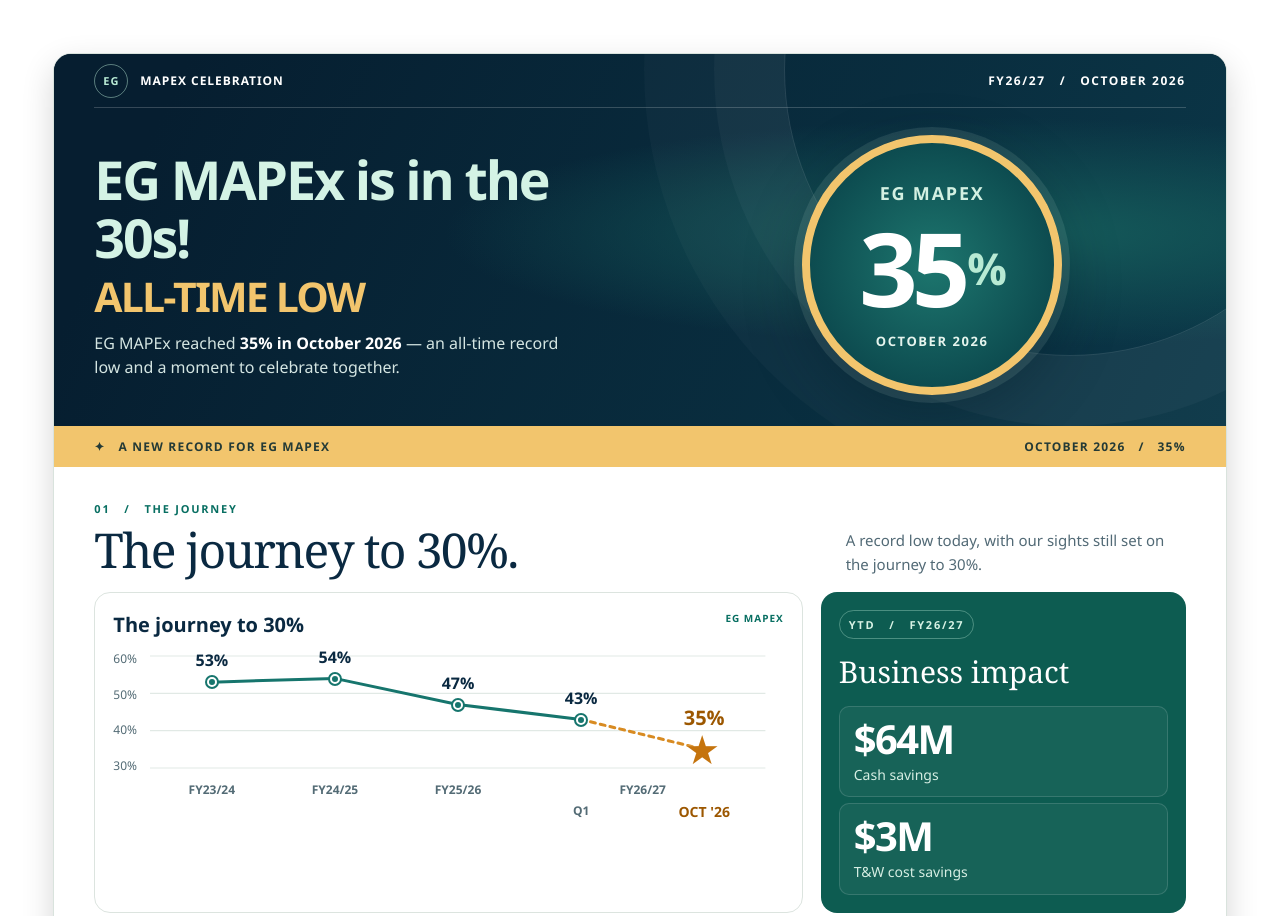
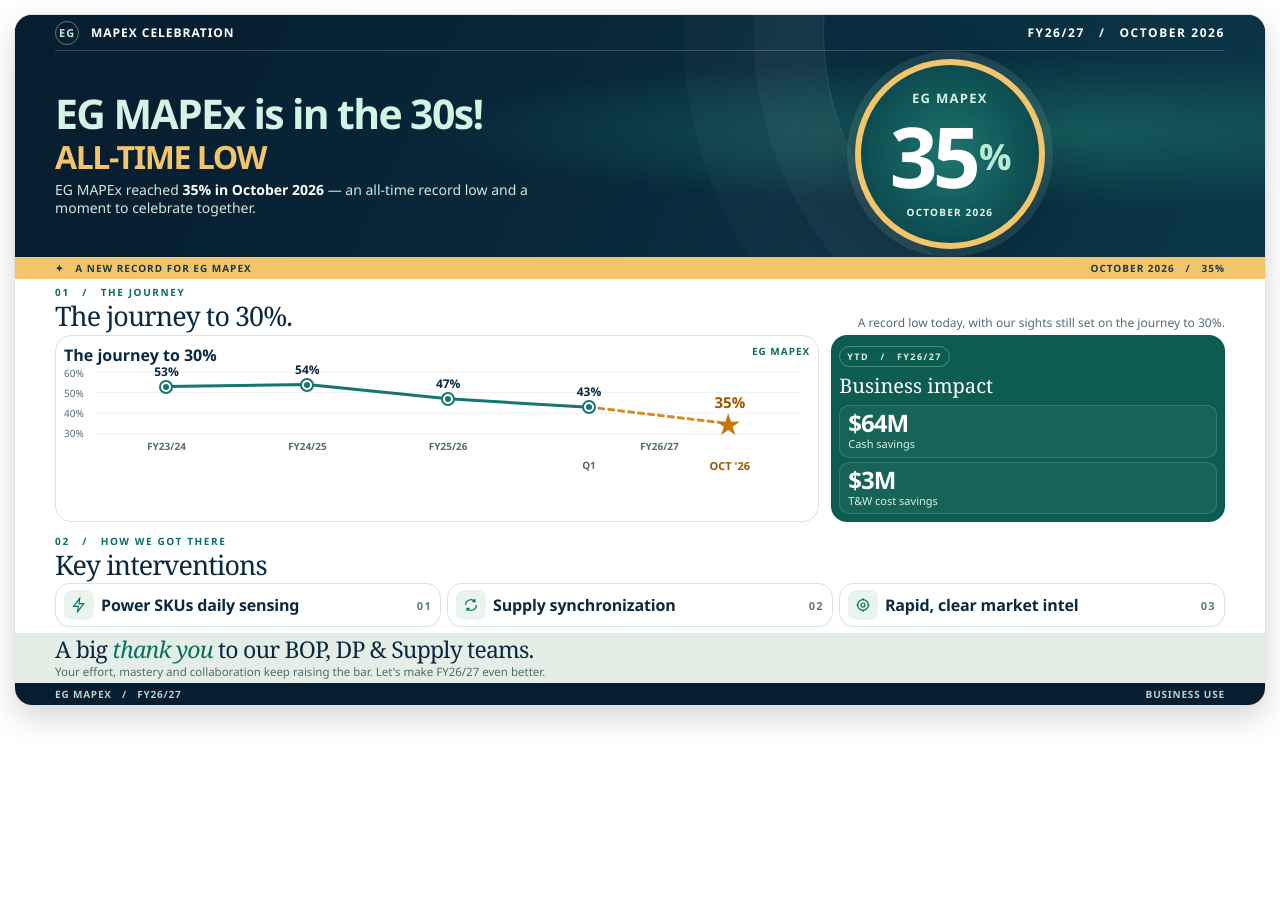
Before and after one commit to faridahelaly/eg-mapex-celebration, a plain HTML site: page index.html in a window 1280 px wide. Shown: the top 916 px of the page. After the commit the page ends 800 px from the top, so only its background shows below. Drawn offline with Linux system fonts and the light colour scheme.

Commit message:
Fit framed announcement in laptop viewport

```diff
--- a/index.html
+++ b/index.html
@@ -96,6 +96,49 @@ footer .wrap{display:flex;justify-content:space-between;gap:20px;padding:18px 0;
  .thanks{padding:22px 0}
 }
 @media(max-width:360px){.topbar-meta{max-width:115px}.chart-card{padding-right:14px;padding-left:14px}.periods{font-size:9px}.kpi strong{font-size:38px}}
+@media(min-width:1000px) and (max-height:1100px){
+ body{padding:max(clamp(8px,1.1vw,16px),calc(50vw - 720px))}
+ .topbar{min-height:36px}.brand-mark{width:24px;height:24px}
+ .hero-body{gap:12px;min-height:0;padding:8px 0}
+ h1{margin-bottom:8px;font-size:clamp(30px,3.2vw,42px)}
+ .hero-subtitle{margin-top:5px;font-size:clamp(24px,2.5vw,32px)}
+ .hero-copy>p:last-child{font-size:14px;line-height:1.3}
+ .record{min-height:190px}
+ .record-ring{width:190px;height:190px;gap:7px;border-width:6px}
+ .record-label{font-size:13px}.record-number{font-size:clamp(74px,6.6vw,84px)}.record-date{font-size:10px}
+ .ribbon .wrap{padding:4px 0;font-size:10px}
+ .section{padding:6px 0}
+ .section-heading{gap:14px;margin-bottom:5px}
+ .section-kicker{margin-bottom:3px;font-size:10px}
+ h2{font-size:clamp(24px,2.1vw,28px);line-height:1.05}
+ .section-intro{max-width:420px;font-size:12px;line-height:1.25}
+ .overview{gap:12px}
+ .chart-card{padding:8px}.card-title{font-size:16px}
+ .chart{margin-top:6px}.plot{height:62px;margin-right:10px;margin-left:32px}
+ .scale{left:-32px;font-size:10px}
+ .point .value{bottom:10px;font-size:12px}
+ .point.current{width:30px;height:30px}.point.current:before{font-size:30px;line-height:30px}
+ .point.current .value{bottom:27px;font-size:15px}
+ .periods{margin:6px 10px 0 32px;font-size:10px}.periods .october{font-size:11px}
+ .impact{padding:8px}
+ .impact .section-kicker{margin-bottom:5px;padding:3px 7px;font-size:9px}
+ .impact h3{font-size:20px}
+ .kpis{gap:4px;margin-top:6px}
+ .kpi{min-height:40px;padding:5px 8px}
+ .kpi strong{font-size:24px}.kpi span{margin-top:2px;font-size:11px}
+ .interventions{padding-bottom:6px}
+ .interventions .section-heading{margin-bottom:4px}
+ .lever-grid{gap:6px}
+ .lever{display:grid;grid-template-columns:30px minmax(0,1fr) auto;align-items:center;gap:7px;min-height:44px;padding:5px 8px}
+ .lever-number{display:contents}
+ .lever-icon{width:30px;height:30px;flex-basis:30px;border-radius:8px}
+ .lever-icon svg{width:16px;height:16px}
+ .lever h3{font-size:16px;line-height:1.2}
+ .thanks{padding:4px 0}
+ .thanks h2{max-width:1100px;font-size:clamp(22px,1.8vw,24px);line-height:1.05}
+ .thanks p{margin:4px 0 0;font-size:11.5px;line-height:1.2}
+ footer .wrap{padding:4px 0;font-size:10px}
+}
 @media(prefers-reduced-motion:reduce){html{scroll-behavior:auto}}
 @media print{
  @page{margin:10mm}body{padding:0;background:#fff}.announcement-frame{max-width:none;margin:0;border:0;border-radius:0;box-shadow:none}.hero,.ribbon,.impact,.thanks,footer{-webkit-print-color-adjust:exact;print-color-adjust:exact}.section{padding:35px 0}.interventions{padding-top:0}.hero-body{min-height:0;padding:30px 0}.record-ring{width:230px;height:230px}.record-number{font-size:90px}.overview,.lever-grid,.thanks{break-inside:avoid}
```
